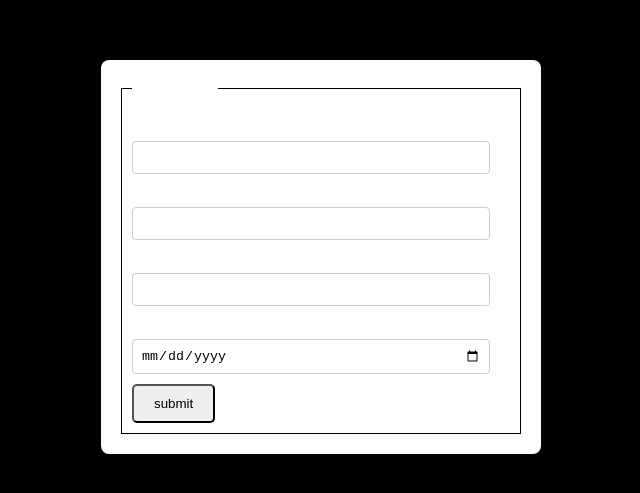
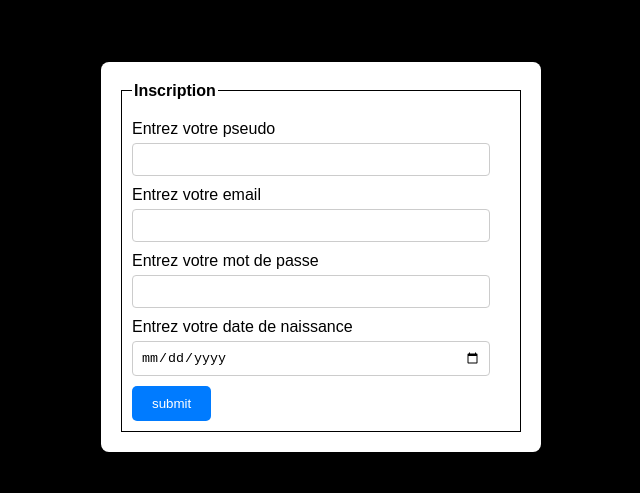
Before and after one commit to Mattdinina/BlizzardMagazine, a React (Create React App) app in the folder Front/my-app/: page /register in a window 1280 px wide. Shown: the part 143-636 px from the top of the page, without its empty margins (319-959 px from the left). Built offline with nearby package versions, Linux system fonts and the light colour scheme.

Commit message:
image de la page artistes qui s'enfoncent dans la navbar...

```diff
--- a/Front/my-app/src/index.js
+++ b/Front/my-app/src/index.js
@@ -5,7 +5,7 @@ import './index.css';
 import App from './App';
 import reportWebVitals from './reportWebVitals';
 import Register from "./pages/register";
-import Login from "./pages/login";
+import Login from "./pages/Login";
 import Accueil from "./pages/accueil";
 import Artistes from "./pages/artistes";
 
--- a/Front/my-app/src/mystyle/artiste.css
+++ b/Front/my-app/src/mystyle/artiste.css
@@ -46,13 +46,19 @@ body {
     color: #fff;
 }
 
+/* Conteneur principal des artistes */
+.artistes-page .content {
+    padding-top: 60px;
+    /* Ajustez cette valeur en fonction de la hauteur de votre navbar */
+}
+
 /* Conteneur principal des cartes d'artistes */
 .artist-cards-wrapper {
     display: flex;
     justify-content: center;
-    align-items: flex-start;
+    align-items: center;
     /* Changer align-items à flex-start pour aligner les images en haut */
-    margin-top: 60px;
+    margin-top: 200px;
     /* Espace pour les boutons de navigation */
     padding: 20px;
 }
--- a/Front/my-app/src/pages/accueil.js
+++ b/Front/my-app/src/pages/accueil.js
@@ -1,11 +1,17 @@
 import React from 'react';
-
+import { useNavigate } from "react-router-dom";
 
 var Logo = require('../images/a.png');
 var menu = require('../images/cta-placeholder.png');
 var slogan = require('../images/HERO-section-card.png');
 
 function Accueil() {
+    let navigate = useNavigate();
+    const routeChange = () => {
+        let path = `/artistes`;
+        navigate(path);
+    }
+
     return (
         <>
             <div style={{ backgroundColor: '#000', minWidth: '100vw', minHeight: '100vh' }}>
@@ -15,7 +21,7 @@ function Accueil() {
                     <img src={menu} alt="Menu" style={{ height: '40px' }} />
                 </div>
                 <div style={{ paddingTop: '60px', display: 'flex', justifyContent: 'center', alignItems: 'center', flexDirection: 'column' }}>
-                    <img src={slogan} alt="Slogan" style={{ maxWidth: '100%', height: 'auto' }} />
+                    <img src={slogan} alt="Slogan" style={{ maxWidth: '100%', height: 'auto' }} onClick={routeChange} />
                 </div>
             </div>
         </>
--- a/Front/my-app/src/pages/artistes.js
+++ b/Front/my-app/src/pages/artistes.js
@@ -7,19 +7,17 @@ const artistData = [
     { name: "Naiva", image: require('../images/UI-bento-card2.png') }
 ];
 
-// Importez l'image correctement
 const voir_conseils = require('../images/voir_conseils.png'); // Le bon chemin pour l'image
-
-
 
 function Artistes() {
     return (
-        <div>
+        <div className="artistes-page">
             <div className="button-container">
                 <button className="button active">Artistes</button>
                 <button className="button">Genres</button>
                 <button className="button">Exclusifs</button>
             </div>
+            <div className="content">
                 <div className="artist-cards-wrapper">
                     <div className="artist-card-large">
                         <img src={artistData[0].image} alt={artistData[0].name} className="artist-image-large" />
@@ -51,6 +49,7 @@ function Artistes() {
                     </button>
                 </div>
             </div>
+        </div>
     );
 }
 
--- /dev/null
+++ b/Front/my-app/src/register.css
@@ -0,0 +1,60 @@
+body {
+    display: flex;
+    justify-content: center;
+    align-items: center;
+    height: 100vh;
+    margin: 0;
+    background-color: #f0f0f0;
+    color: black;
+    /* Ajoutez cette ligne pour que tout le texte dans le body soit noir */
+}
+
+form {
+    width: 400px;
+    background-color: #fff;
+    padding: 20px;
+    border-radius: 8px;
+    box-shadow: 0 0 10px rgba(0, 0, 0, 0.1);
+}
+
+fieldset {
+    border: 1px solid black;
+    padding: 10px;
+    margin: 0;
+}
+
+legend {
+    font-weight: bold;
+    margin-bottom: 10px;
+    color: black;
+    /* Ajoutez cette ligne pour le texte de la légende en noir */
+}
+
+label {
+    display: block;
+    margin-bottom: 5px;
+    color: black;
+    /* Ajoutez cette ligne pour le texte des labels en noir */
+}
+
+input[type="text"],
+input[type="email"],
+input[type="password"],
+textarea,
+input[type="date"] {
+    width: calc(100% - 20px);
+    padding: 8px;
+    margin-bottom: 10px;
+    box-sizing: border-box;
+    border: 1px solid #ccc;
+    border-radius: 4px;
+}
+
+input[type="submit"] {
+    padding: 10px 20px;
+    border: none;
+    border-radius: 5px;
+    cursor: pointer;
+    background-color: #007BFF;
+    color: #fff;
+}
```
Also changed, not shown: Front/my-app/src/pages/register.jsx (+7 -21 lines). Lines whose indentation alone changed are shown as unchanged.
